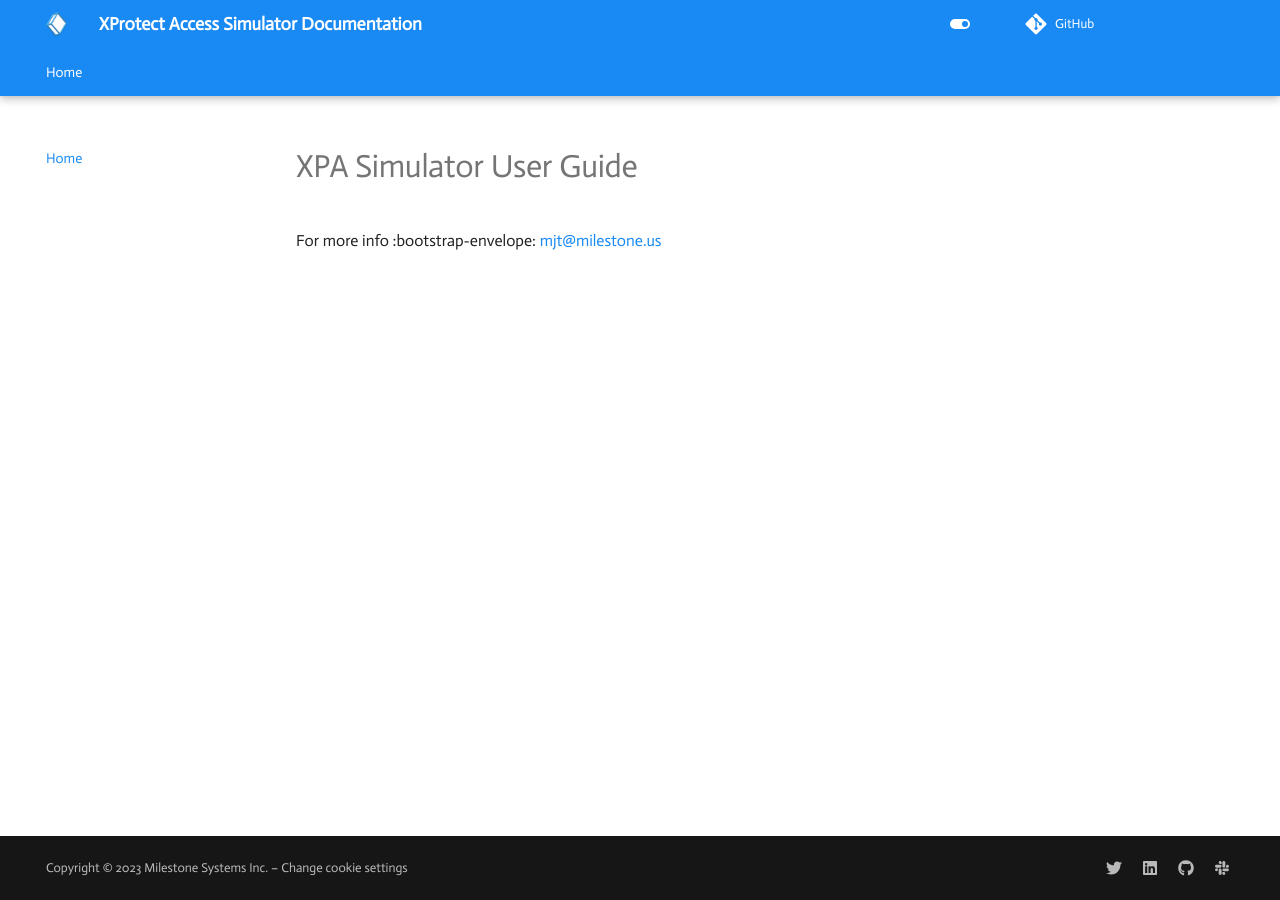
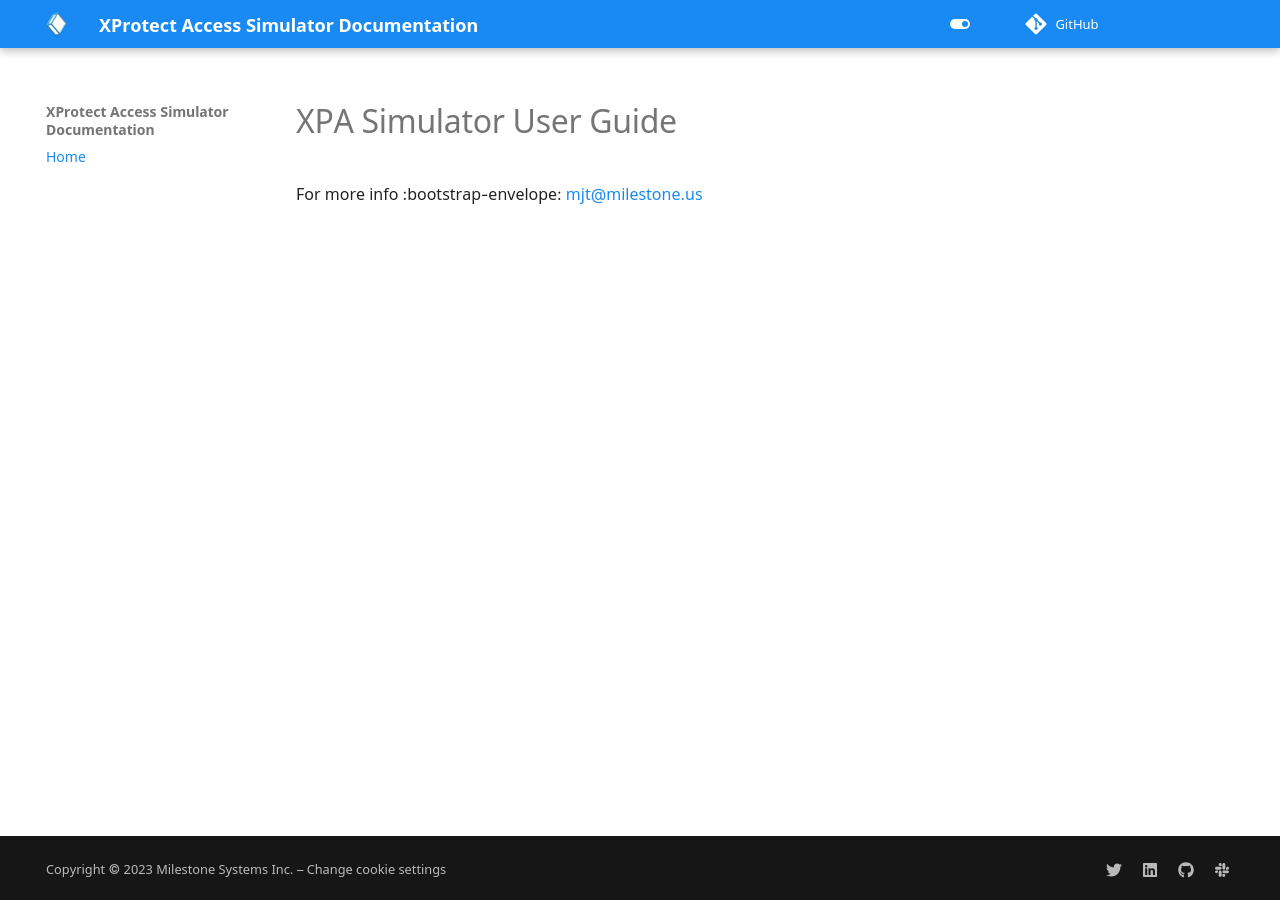
Before and after one commit to mjt-milestone/XPASimulatorDocs, an MkDocs documentation site: the page built from docs/index.md, in a window 1280 px wide. Built offline with MkDocs 1.6.1 and Material for MkDocs 9.7.7, drawn with Linux system fonts in a browser that asks for light colours; plug-ins that fetch from the network failed and are left out; comment, search, counter and statistics services are not loaded.

```diff
--- a/mkdocs.yml
+++ b/mkdocs.yml
@@ -10,14 +10,12 @@ theme:
     - navigation.footer
     - navigation.instant
     - navigation.tracking
-    - navigation.tabs
-    - navigation.tabs.sticky
     - navigation.top
-    - toc.follow
+    - toc.integrate
   logo: assets/GlassLogoTrans.png
   favicon: images/favicon.ico
   font:
-    text: Actor
+    text: Noto Sans Symbols
     code: Prompt
   palette:
       # Palette toggle for light mode
@@ -45,6 +43,7 @@ markdown_extensions:
   - def_list
   - footnotes
   - md_in_html
+  - meta
   - toc:
       permalink: true
 
@@ -56,9 +55,6 @@ markdown_extensions:
   - pymdownx.caret
   - pymdownx.details
   - pymdownx.emoji:
-      options:
-        custom_icons:
-          - overrides/.icons
   - pymdownx.highlight:
       anchor_linenums: true
       use_pygments: true
@@ -68,7 +64,10 @@ markdown_extensions:
   - pymdownx.mark
   - pymdownx.smartsymbols
   - pymdownx.snippets
-  - pymdownx.superfences
+  - pymdownx.superfences:
+      custom_fences:
+        - name: mermaid
+          class: mermaid
   - pymdownx.tabbed:
       alternate_style: true
   - pymdownx.tasklist:
```
